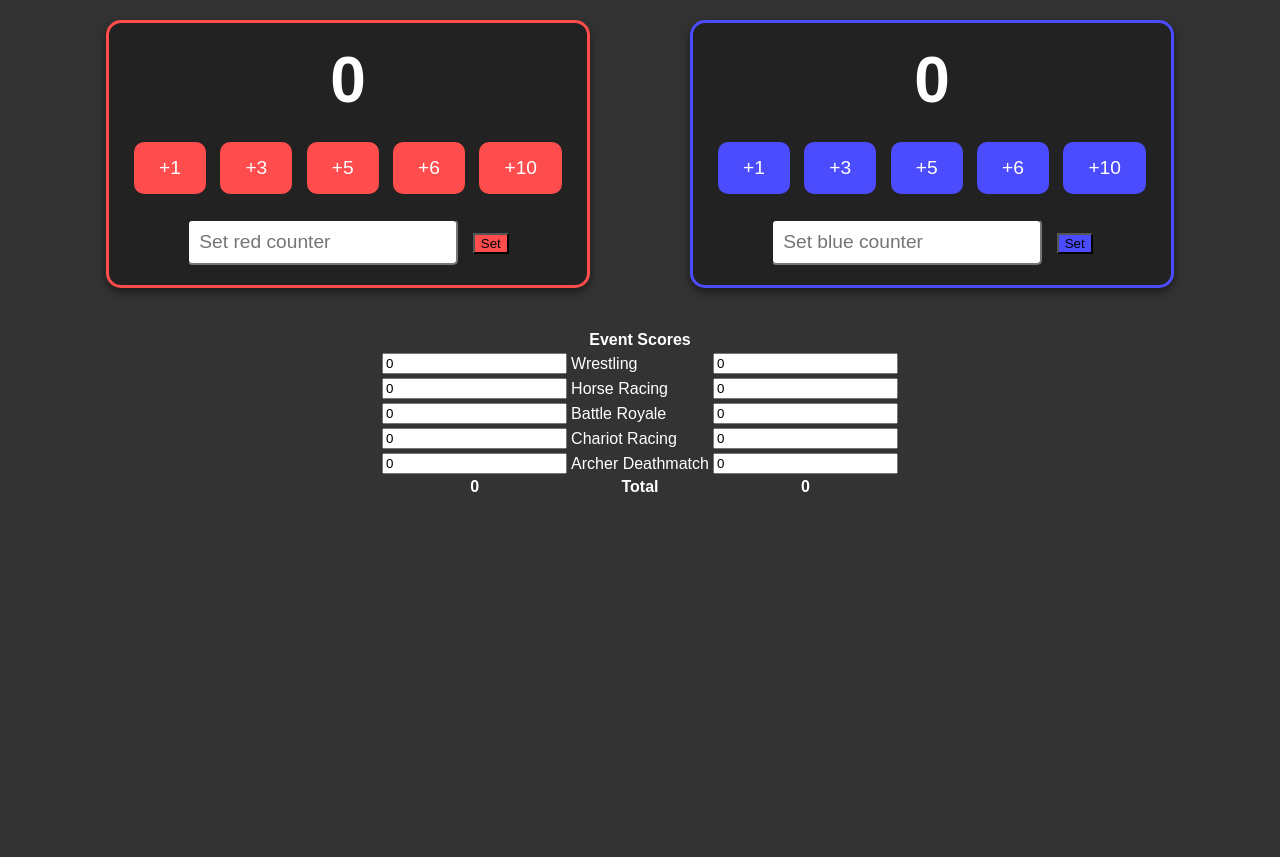
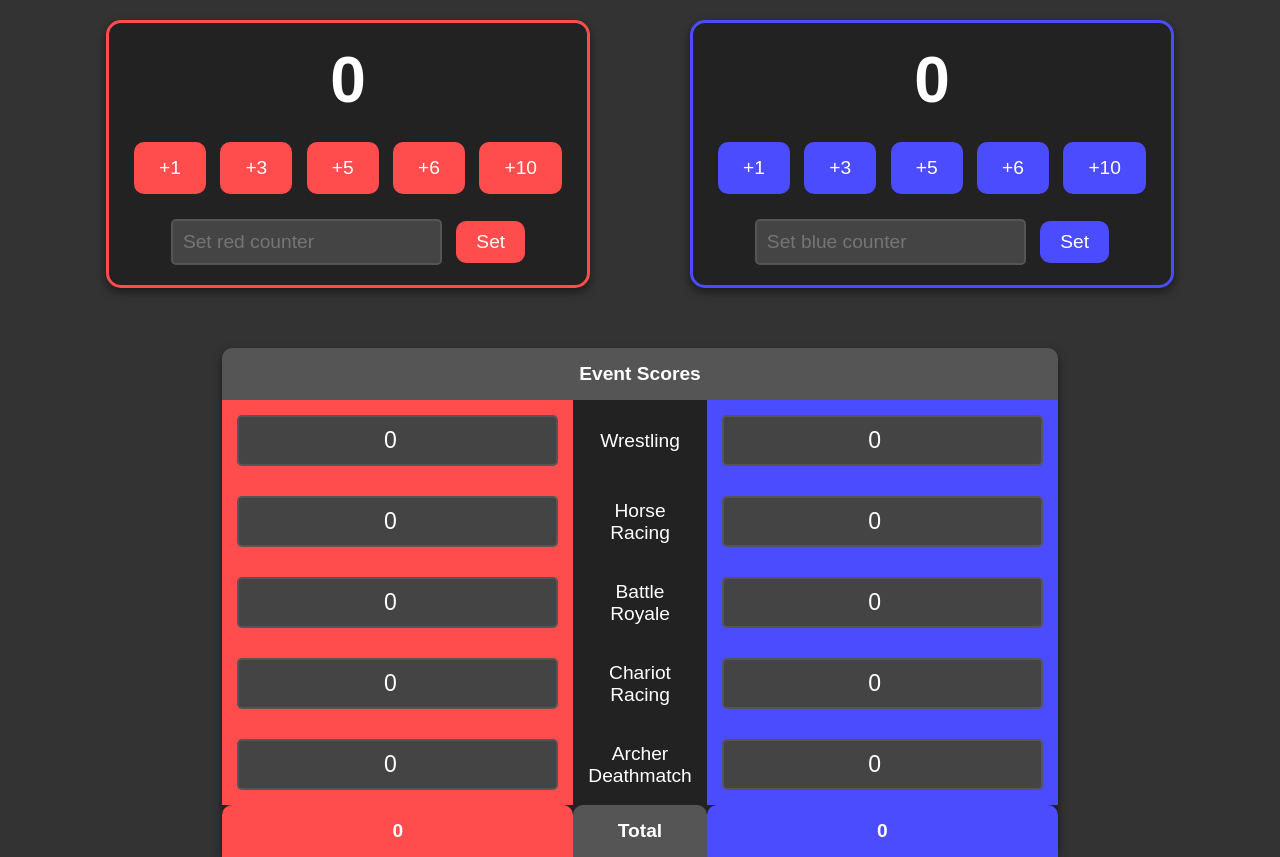
Before and after one commit to rbowling256/scoreboard, a plain HTML site: page index.html in a window 1280 px wide. Drawn offline with Linux system fonts and the light colour scheme.

Commit message:
Update styles.css
Fix incomplete styling

```diff
--- a/styles.css
+++ b/styles.css
@@ -73,4 +73,93 @@ h1 {
     font-size: 1.2em;
     margin-right: 10px;
     border-radius: 5px;
+    border: 2px solid #555;
+    background-color: #444;
+    color: #fff;
 }
+
+.manual-input button {
+    padding: 10px 20px;
+    font-size: 1.2em;
+    cursor: pointer;
+    border: none;
+    border-radius: 10px;
+    color: #fff;
+    transition: background-color 0.3s ease;
+}
+
+.red-counter .manual-input button {
+    background-color: #ff4c4c;
+}
+
+.red-counter .manual-input button:hover {
+    background-color: #cc3c3c;
+}
+
+.blue-counter .manual-input button {
+    background-color: #4c4cff;
+}
+
+.blue-counter .manual-input button:hover {
+    background-color: #3c3ccc;
+}
+
+/* Styles for the scores table */
+.scores-table {
+    margin-top: 20px;
+    width: 100%;
+}
+
+table {
+    width: 100%;
+    max-width: 800px;
+    margin: 0 auto;
+    border-collapse: collapse;
+    background-color: #222;
+    border-radius: 10px;
+    box-shadow: 0 4px 10px rgba(0, 0, 0, 0.5);
+}
+
+th, td {
+    padding: 15px;
+    text-align: center;
+    font-size: 1.2em;
+}
+
+th {
+    background-color: #555;
+    color: #fff;
+    border-radius: 10px 10px 0 0;
+}
+
+td input {
+    padding: 10px;
+    font-size: 1.2em;
+    border-radius: 5px;
+    border: 2px solid #555;
+    background-color: #444;
+    color: #fff;
+    text-align: center;
+}
+
+.red-event-score {
+    background-color: #ff4c4c;
+    color: #fff;
+}
+
+.blue-event-score {
+    background-color: #4c4cff;
+    color: #fff;
+}
+
+th#red-total {
+    background-color: #ff4c4c;
+}
+
+th#blue-total {
+    background-color: #4c4cff;
+}
+
+td {
+    color: #fff;
+}
```
